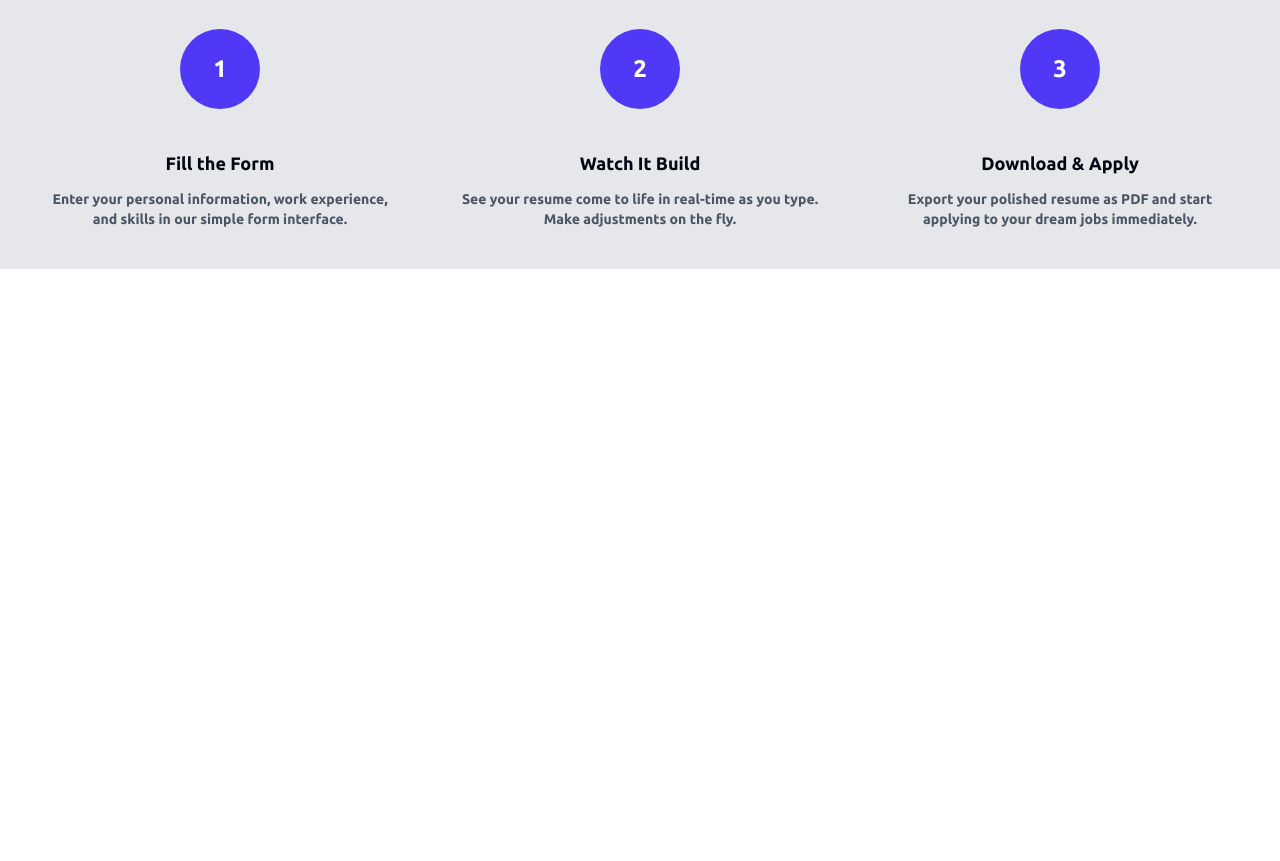
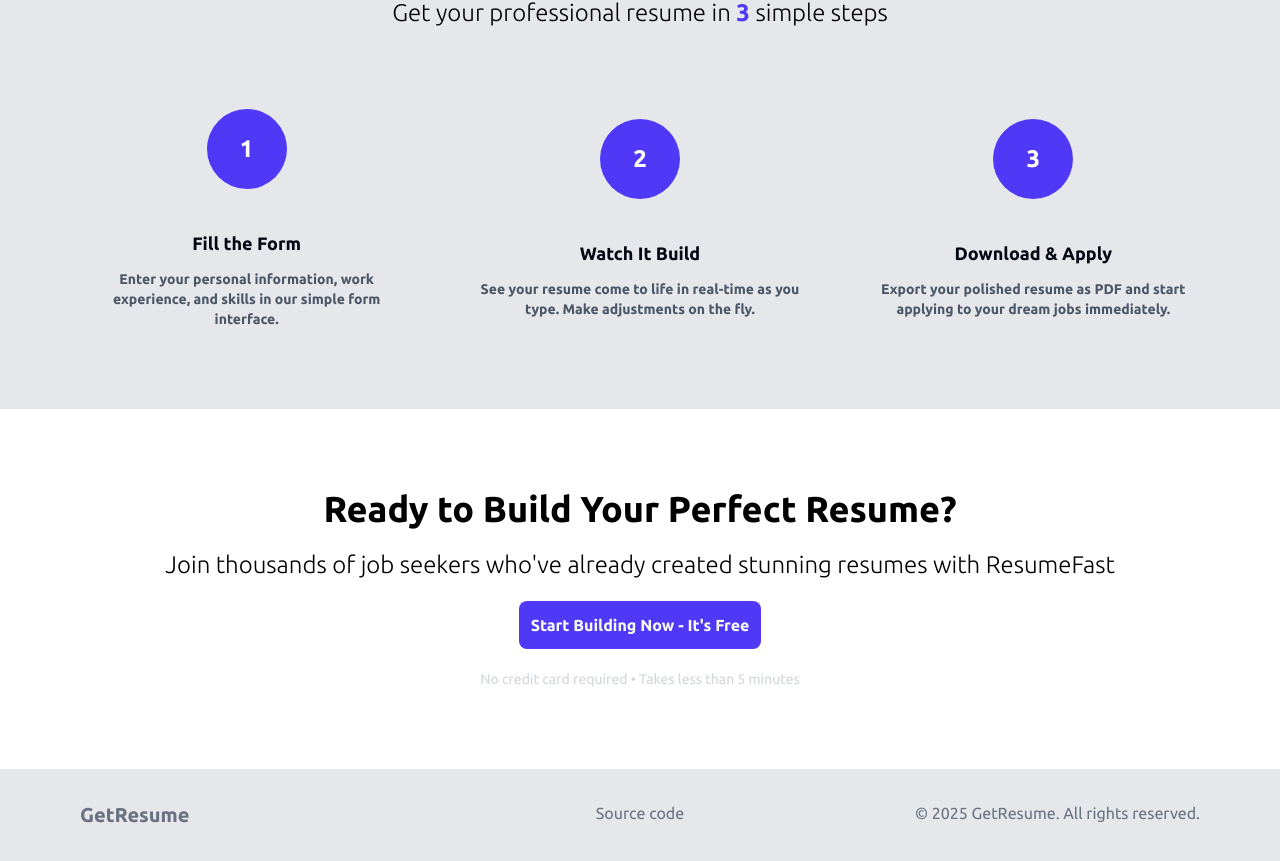
Before and after one commit to Kohize/GetResume, a React (Vite) app: page / in a window 1280 px wide. Shown: the part 1641-2502 px from the top of the page. Before the commit the page ends 1910 px from the top, so only its background shows below. Built offline with nearby package versions, Linux system fonts and the light colour scheme.

Commit message:
callout + footer

```diff
--- a/src/Pages/Home.jsx
+++ b/src/Pages/Home.jsx
@@ -2,6 +2,7 @@ import React from 'react';
 import Hero from '../features/Hero/Hero';
 import Benefits from '../features/Benefits/Benefits';
 import Steps from '../features/Steps/Steps';
+import Callout from '../features/Callout/Callout';
 
 export default function Home() {
   return (
@@ -9,6 +10,7 @@ export default function Home() {
       <Hero />
       <Benefits />
       <Steps />
+      <Callout />
     </section>
   );
 }
--- a/src/components/Footer/Footer.jsx
+++ b/src/components/Footer/Footer.jsx
@@ -1,5 +1,21 @@
 import React from 'react';
+import { Link } from 'react-router';
 
 export default function Footer() {
-  return <div>Footer</div>;
+  return (
+    <div className="py-8 px-20 bg-gray-200 grid grid-cols-3 justify-center">
+      <p className="font-bold text-xl text-gray-500">GetResume</p>
+      <div className="flex justify-center">
+        <Link
+          className="text-gray-500 hover:text-gray-950 text-center inline"
+          to={'https://github.com/Kohize/GetResume'}
+          target="_blank">
+          Source code
+        </Link>
+      </div>
+      <p className="text-gray-500 text-end">
+        © 2025 GetResume. All rights reserved.
+      </p>
+    </div>
+  );
 }
--- a/src/components/Layout/Layout.jsx
+++ b/src/components/Layout/Layout.jsx
@@ -5,12 +5,12 @@ import { Outlet } from 'react-router';
 
 export default function Layout() {
   return (
-    <div className="bg-zinc-200 flex flex-col h-screen justify-between">
+    <div className="bg-zinc-200 min-h-screen grid grid-rows-[auto_1fr_auto]">
       <Header></Header>
-      <main className="h-10 mb-auto">
+      <main>
         <Outlet></Outlet>
       </main>
-      {/* <Footer></Footer> */}
+      <Footer></Footer>
     </div>
   );
 }
--- /dev/null
+++ b/src/features/Callout/Callout.jsx
@@ -0,0 +1,24 @@
+import React from 'react';
+import Button from '../../components/Button/Button';
+
+export default function Callout() {
+  return (
+    <section className="p-20 bg-white">
+      <div className="flex flex-col justify-center items-center">
+        <h2 className="font-semibold text-4xl mb-5">
+          Ready to Build Your Perfect Resume?
+        </h2>
+        <p className="font-light text-2xl mb-5">
+          Join thousands of job seekers who've already created stunning resumes
+          with ResumeFast
+        </p>
+      </div>
+      <div className="flex flex-col justify-center items-center">
+        <Button>Start Building Now - It's Free</Button>
+        <p className="text-center mt-5 text-gray-300 text-sm">
+          No credit card required • Takes less than 5 minutes
+        </p>
+      </div>
+    </section>
+  );
+}
--- a/src/features/Hero/Hero.jsx
+++ b/src/features/Hero/Hero.jsx
@@ -4,7 +4,7 @@ import Showcase from '../Showcase/Showcase';
 
 export default function Hero() {
   return (
-    <section className="p-15 bg-gray-200 flex flex-col items-center">
+    <section className="p-20 bg-gray-200 flex flex-col items-center">
       <div>
         <div className="flex flex-col items-center justify-center gap-y-10 mb-15">
           <h1 className="text-5xl font-semibold">
--- a/src/features/Steps/Steps.jsx
+++ b/src/features/Steps/Steps.jsx
@@ -3,7 +3,7 @@ import Step from '../../components/Step/Step';
 
 export default function Steps() {
   return (
-    <section className="p-10 bg-gray-200">
+    <section className="p-20 bg-gray-200">
       <div>
         <div className="flex flex-col justify-center items-center">
           <h2 className="font-semibold text-4xl mb-5">How it works</h2>
```
